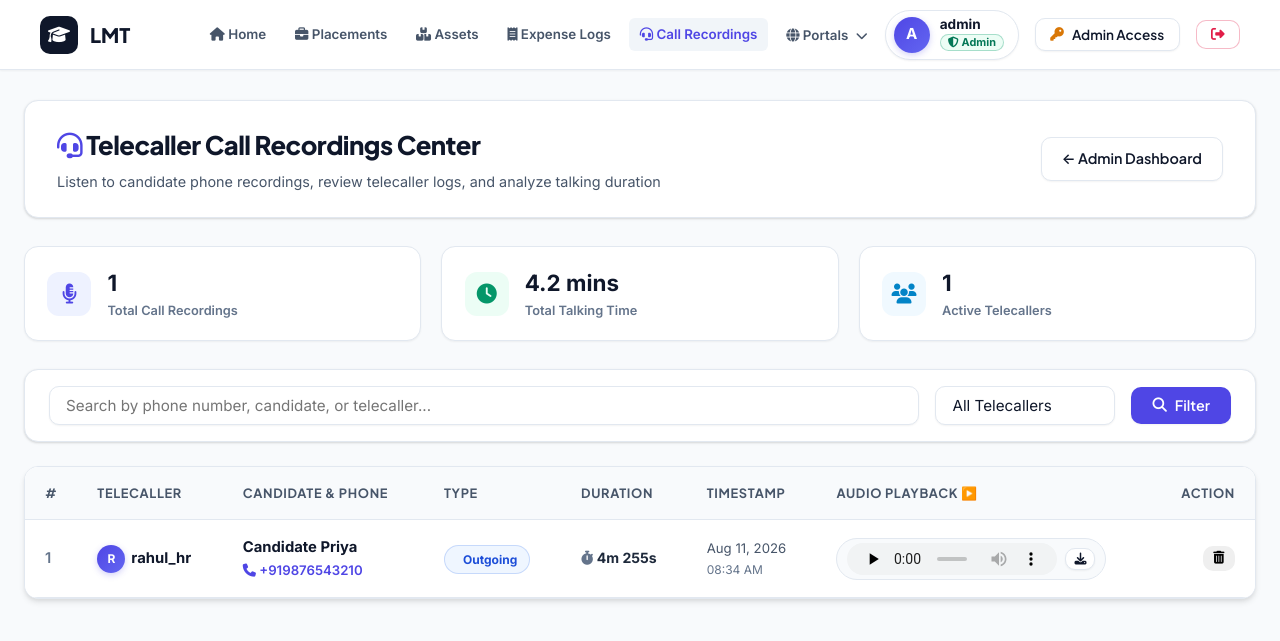
After one commit to learnmore-dev/Expenses_track, a Django app: page /call-recordings/ in a window 1280 px wide. The commit adds this page. Shown: the top 641 px of the page. Run offline with Django 4.2, Linux system fonts and the light colour scheme; a user stored in the database is signed in; data comes from the database, SQL or seed files in the repository; both versions use the stored data as it was after the commit.

Commit message:
Add Automatic Android Call Recording Sync API & Admin Audio Hub

```diff
--- a/Assets/models.py
+++ b/Assets/models.py
@@ -191,3 +191,24 @@ class CompanyEvent(models.Model):
 
     def __str__(self):
         return self.title
+
+
+class CallRecording(models.Model):
+    CALL_TYPES = [
+        ('OUTGOING', 'Outgoing'),
+        ('INCOMING', 'Incoming'),
+        ('MISSED', 'Missed'),
+    ]
+
+    telecaller = models.ForeignKey(User, on_delete=models.SET_NULL, null=True, blank=True, related_name='call_recordings')
+    telecaller_name = models.CharField(max_length=100)
+    candidate_name = models.CharField(max_length=100, blank=True, null=True)
+    phone_number = models.CharField(max_length=20)
+    call_type = models.CharField(max_length=10, choices=CALL_TYPES, default='OUTGOING')
+    duration_seconds = models.IntegerField(default=0)
+    audio_file = models.FileField(upload_to='call_recordings/%Y/%m/%d/')
+    call_timestamp = models.DateTimeField(auto_now_add=True)
+    notes = models.TextField(blank=True, null=True)
+
+    def __str__(self):
+        return f"{self.telecaller_name} -> {self.phone_number} ({self.duration_seconds}s)"
--- /dev/null
+++ b/Assets/templates/Assets/call_recordings.html
@@ -0,0 +1,229 @@
+{% extends 'base.html' %}
+
+{% block title %}Call Recordings Center | LMT Portal{% endblock %}
+
+{% block content %}
+<style>
+    .lmt-audio-player {
+        display: flex;
+        align-items: center;
+        gap: 8px;
+        background: #f8fafc;
+        border: 1px solid var(--border-light);
+        padding: 4px 10px;
+        border-radius: 30px;
+        width: fit-content;
+    }
+
+    .lmt-audio-player audio {
+        height: 32px;
+        max-width: 210px;
+        outline: none;
+    }
+
+    .stat-card-mini {
+        background: #ffffff;
+        border: 1px solid var(--border-light);
+        border-radius: 14px;
+        padding: 1.15rem 1.4rem;
+        display: flex;
+        align-items: center;
+        gap: 1rem;
+        box-shadow: var(--shadow-xs);
+    }
+</style>
+
+<!-- Top Header Banner -->
+<div class="glass-panel" style="padding: 1.5rem 2rem; margin-bottom: 1.75rem; display: flex; justify-content: space-between; align-items: center; flex-wrap: wrap; gap: 1rem;">
+    <div>
+        <h2 style="font-size: 1.6rem; font-weight: 800; margin-bottom: 0.25rem; color: var(--navy-900);">
+            <i class="fa-solid fa-headset" style="color: var(--indigo-600);"></i> Telecaller Call Recordings Center
+        </h2>
+        <p style="color: var(--text-secondary); font-size: 0.9rem; margin: 0;">
+            Listen to candidate phone recordings, review telecaller logs, and analyze talking duration
+        </p>
+    </div>
+
+    {% if is_admin %}
+        <div style="display: flex; gap: 10px;">
+            <a href="{% url 'admin_dashboard' %}" class="btn-lmt btn-secondary-glass">
+                ← Admin Dashboard
+            </a>
+        </div>
+    {% endif %}
+</div>
+
+{% if messages %}
+    {% for message in messages %}
+        <div class="alert-custom alert-{{ message.tags }}" style="margin-bottom: 1.5rem;">
+            <i class="fa-solid fa-circle-info me-2"></i> {{ message }}
+        </div>
+    {% endfor %}
+{% endif %}
+
+<!-- Summary Stat Cards -->
+<div style="display: grid; grid-template-columns: repeat(auto-fit, minmax(220px, 1fr)); gap: 1.25rem; margin-bottom: 1.75rem;">
+    <div class="stat-card-mini">
+        <div style="width: 44px; height: 44px; border-radius: 12px; background: #eef2ff; color: var(--indigo-600); display: flex; align-items: center; justify-content: center; font-size: 1.25rem;">
+            <i class="fa-solid fa-microphone-lines"></i>
+        </div>
+        <div>
+            <div style="font-size: 1.4rem; font-weight: 800; color: var(--navy-900);">{{ total_recordings }}</div>
+            <div style="font-size: 0.8rem; color: var(--text-muted); font-weight: 600;">Total Call Recordings</div>
+        </div>
+    </div>
+
+    <div class="stat-card-mini">
+        <div style="width: 44px; height: 44px; border-radius: 12px; background: #ecfdf5; color: var(--emerald-600); display: flex; align-items: center; justify-content: center; font-size: 1.25rem;">
+            <i class="fa-solid fa-clock"></i>
+        </div>
+        <div>
+            <div style="font-size: 1.4rem; font-weight: 800; color: var(--navy-900);">{{ total_minutes }} mins</div>
+            <div style="font-size: 0.8rem; color: var(--text-muted); font-weight: 600;">Total Talking Time</div>
+        </div>
+    </div>
+
+    <div class="stat-card-mini">
+        <div style="width: 44px; height: 44px; border-radius: 12px; background: #f0f9ff; color: #0284c7; display: flex; align-items: center; justify-content: center; font-size: 1.25rem;">
+            <i class="fa-solid fa-users"></i>
+        </div>
+        <div>
+            <div style="font-size: 1.4rem; font-weight: 800; color: var(--navy-900);">{{ active_telecallers|length }}</div>
+            <div style="font-size: 0.8rem; color: var(--text-muted); font-weight: 600;">Active Telecallers</div>
+        </div>
+    </div>
+</div>
+
+<!-- Search & Filter Bar -->
+<div class="glass-panel" style="padding: 1rem 1.5rem; margin-bottom: 1.5rem;">
+    <form method="GET" style="display: flex; gap: 1rem; flex-wrap: wrap; align-items: center; width: 100%;">
+        <div style="flex: 1; min-width: 240px;">
+            <input type="text" name="q" value="{{ search_q }}" placeholder="Search by phone number, candidate, or telecaller..." class="form-control-lmt" style="padding: 0.55rem 1rem;">
+        </div>
+
+        {% if active_telecallers %}
+            <div style="min-width: 180px;">
+                <select name="telecaller" class="form-control-lmt" style="padding: 0.55rem 1rem;" onchange="this.form.submit()">
+                    <option value="">All Telecallers</option>
+                    {% for tname in active_telecallers %}
+                        <option value="{{ tname }}" {% if telecaller_filter == tname %}selected{% endif %}>{{ tname }}</option>
+                    {% endfor %}
+                </select>
+            </div>
+        {% endif %}
+
+        <button type="submit" class="btn-lmt btn-primary-gradient" style="padding: 0.55rem 1.25rem;">
+            <i class="fa-solid fa-magnifying-glass me-1"></i> Filter
+        </button>
+
+        {% if search_q or telecaller_filter %}
+            <a href="{% url 'call_recordings_hub' %}" class="btn-lmt btn-secondary-glass" style="padding: 0.55rem 1rem;">Clear</a>
+        {% endif %}
+    </form>
+</div>
+
+<!-- Recordings Table -->
+<div class="glass-panel" style="padding: 0; overflow: hidden; box-shadow: var(--shadow-md);">
+    <div class="table-container" style="border: none;">
+        <table class="lmt-table">
+            <thead>
+                <tr>
+                    <th style="width: 45px;">#</th>
+                    <th>Telecaller</th>
+                    <th>Candidate & Phone</th>
+                    <th>Type</th>
+                    <th>Duration</th>
+                    <th>Timestamp</th>
+                    <th>Audio Playback ▶️</th>
+                    {% if is_admin %}
+                        <th style="text-align: right;">Action</th>
+                    {% endif %}
+                </tr>
+            </thead>
+            <tbody>
+                {% for rec in recordings %}
+                    <tr>
+                        <td style="color: var(--text-muted); font-weight: 600;">{{ forloop.counter }}</td>
+                        <td style="font-weight: 700; color: var(--navy-900);">
+                            <span style="display: inline-flex; align-items: center; gap: 6px;">
+                                <span class="avatar" style="width: 28px; height: 28px; font-size: 0.75rem;">
+                                    {{ rec.telecaller_name|slice:":1"|upper }}
+                                </span>
+                                {{ rec.telecaller_name }}
+                            </span>
+                        </td>
+                        <td>
+                            <div style="font-weight: 700; color: var(--navy-900);">
+                                {{ rec.candidate_name|default:"Candidate" }}
+                            </div>
+                            <div style="font-size: 0.825rem; color: var(--indigo-600); font-weight: 600;">
+                                <i class="fa-solid fa-phone me-1"></i> {{ rec.phone_number }}
+                            </div>
+                        </td>
+                        <td>
+                            {% if rec.call_type == 'OUTGOING' %}
+                                <span class="badge-status badge-info" style="font-size: 0.75rem; font-weight: 700;">
+                                    <i class="fa-solid fa-arrow-up-right me-1"></i> Outgoing
+                                </span>
+                            {% elif rec.call_type == 'INCOMING' %}
+                                <span class="badge-status badge-success" style="font-size: 0.75rem; font-weight: 700;">
+                                    <i class="fa-solid fa-arrow-down-left me-1"></i> Incoming
+                                </span>
+                            {% else %}
+                                <span class="badge-status badge-warning" style="font-size: 0.75rem; font-weight: 700;">
+                                    <i class="fa-solid fa-phone-slash me-1"></i> Missed
+                                </span>
+                            {% endif %}
+                        </td>
+                        <td style="font-weight: 700; color: var(--navy-800); font-size: 0.88rem;">
+                            <i class="fa-solid fa-stopwatch me-1" style="color: var(--text-muted);"></i>
+                            {% widthratio rec.duration_seconds 60 1 %}m {{ rec.duration_seconds|add:"-0" }}s
+                        </td>
+                        <td style="font-size: 0.825rem; color: var(--text-secondary);">
+                            {{ rec.call_timestamp|date:"M d, Y" }}
+                            <div style="color: var(--text-muted); font-size: 0.75rem;">{{ rec.call_timestamp|date:"h:i A" }}</div>
+                        </td>
+                        <td>
+                            {% if rec.audio_file %}
+                                <div class="lmt-audio-player">
+                                    <audio controls preload="none">
+                                        <source src="{{ rec.audio_file.url }}" type="audio/mpeg">
+                                        <source src="{{ rec.audio_file.url }}" type="audio/mp4">
+                                        <source src="{{ rec.audio_file.url }}" type="audio/wav">
+                                        Your browser does not support the audio element.
+                                    </audio>
+                                    <a href="{{ rec.audio_file.url }}" download class="btn-lmt btn-secondary-glass" style="padding: 0.25rem 0.5rem; font-size: 0.75rem;" title="Download Recording">
+                                        <i class="fa-solid fa-download"></i>
+                                    </a>
+                                </div>
+                            {% else %}
+                                <span style="color: var(--text-muted); font-size: 0.8rem;">No Audio</span>
+                            {% endif %}
+                        </td>
+                        {% if is_admin %}
+                            <td style="text-align: right;">
+                                <form method="POST" action="{% url 'delete_call_recording' pk=rec.id %}" style="display: inline;" onsubmit="return confirm('Are you sure you want to delete this call recording?');">
+                                    {% csrf_token %}
+                                    <button type="submit" class="btn-lmt btn-danger-soft" style="padding: 0.3rem 0.6rem; font-size: 0.8rem;" title="Delete Recording">
+                                        <i class="fa-solid fa-trash-can"></i>
+                                    </button>
+                                </form>
+                            </td>
+                        {% endif %}
+                    </tr>
+                {% empty %}
+                    <tr>
+                        <td colspan="8" style="text-align: center; padding: 3.5rem; color: var(--text-muted);">
+                            <i class="fa-solid fa-headset" style="font-size: 2.5rem; margin-bottom: 1rem; display: block; color: var(--text-light);"></i>
+                            No call recordings synced yet.
+                            <div style="font-size: 0.85rem; margin-top: 0.5rem; color: var(--text-secondary);">
+                                Telecaller Android phones will automatically upload call audio files to <code>/api/upload-call-recording/</code>.
+                            </div>
+                        </td>
+                    </tr>
+                {% endfor %}
+            </tbody>
+        </table>
+    </div>
+</div>
+{% endblock %}
--- a/Assets/templates/base.html
+++ b/Assets/templates/base.html
@@ -42,6 +42,10 @@
 
                 <a href="{% url 'expense_registered' %}" class="nav-item {% if request.resolver_match.url_name == 'expense_registered' %}active{% endif %}">
                     <i class="fa-solid fa-receipt me-1"></i> Expense Logs
+                </a>
+
+                <a href="{% url 'call_recordings_hub' %}" class="nav-item {% if request.resolver_match.url_name == 'call_recordings_hub' %}active{% endif %}">
+                    <i class="fa-solid fa-headset me-1"></i> Call Recordings
                 </a>
 
                 {% if request.session.is_faculty %}
--- a/Assets/urls.py
+++ b/Assets/urls.py
@@ -43,4 +43,7 @@ urlpatterns = [
     path('delete-user/<int:pk>/', views.delete_user_account, name='delete_user_account'),
     path('roles/', views.manage_roles, name='manage_roles'),
     path('roles/delete/<int:pk>/', views.delete_role, name='delete_role'),
+    path('api/upload-call-recording/', views.upload_call_recording_api, name='upload_call_recording_api'),
+    path('call-recordings/', views.call_recordings_hub, name='call_recordings_hub'),
+    path('call-recordings/delete/<int:pk>/', views.delete_call_recording, name='delete_call_recording'),
 ]
--- a/Assets/views.py
+++ b/Assets/views.py
@@ -7,11 +7,12 @@ from django.contrib import messages
 from functools import wraps
 from django.contrib.auth.models import User
 from .forms import AssetForm, ExcelUploadForm, ExpenseForm, FacultyLoginForm, StudentForm
-from .models import Asset, Company, Student, Expense, PortalLink, CompanyEvent, UserProfile, CustomRole
+from .models import Asset, Company, Student, Expense, PortalLink, CompanyEvent, UserProfile, CustomRole, CallRecording
 import pandas as pd
 import os
 from django.http import JsonResponse
-from django.db.models import Sum
+from django.db.models import Sum, Q
+from django.views.decorators.csrf import csrf_exempt
 
 
 
@@ -970,3 +971,122 @@ def delete_role(request, pk):
         messages.success(request, f"Role '{r_name}' removed.")
         return redirect('manage_roles')
     return redirect('manage_roles')
+
+
+@csrf_exempt
+def upload_call_recording_api(request):
+    """
+    REST API endpoint for Android Call Recorder App.
+    Accepts POST request with multipart/form-data:
+    - telecaller_username / telecaller
+    - phone_number
+    - candidate_name (optional)
+    - call_type (OUTGOING / INCOMING / MISSED)
+    - duration_seconds / duration
+    - audio_file (.m4a / .mp3 / .wav)
+    - notes (optional)
+    """
+    if request.method == 'POST':
+        telecaller_username = request.POST.get('telecaller_username') or request.POST.get('telecaller') or 'Mobile Telecaller'
+        phone_number = request.POST.get('phone_number') or request.POST.get('phone') or 'Unknown'
+        candidate_name = request.POST.get('candidate_name') or request.POST.get('candidate') or ''
+        call_type = (request.POST.get('call_type') or 'OUTGOING').upper()
+
+        try:
+            duration_seconds = int(request.POST.get('duration_seconds') or request.POST.get('duration') or 0)
+        except ValueError:
+            duration_seconds = 0
+
+        notes = request.POST.get('notes', '')
+        audio_file = request.FILES.get('audio_file') or request.FILES.get('file')
+
+        if not audio_file:
+            return JsonResponse({'status': 'error', 'message': 'No audio file uploaded'}, status=400)
+
+        # Resolve telecaller user if exists
+        telecaller_user = User.objects.filter(username__iexact=telecaller_username).first()
+
+        # Try to resolve candidate name if missing
+        if not candidate_name and phone_number:
+            clean_num = phone_number.replace(' ', '').replace('-', '').replace('+91', '')
+            stu = Student.objects.filter(contact_number__icontains=clean_num).first()
+            if stu:
+                candidate_name = stu.shortlisted_candidate_name
+
+        recording = CallRecording.objects.create(
+            telecaller=telecaller_user,
+            telecaller_name=telecaller_username,
+            candidate_name=candidate_name or 'Candidate',
+            phone_number=phone_number,
+            call_type=call_type if call_type in ['OUTGOING', 'INCOMING', 'MISSED'] else 'OUTGOING',
+            duration_seconds=duration_seconds,
+            audio_file=audio_file,
+            notes=notes
+        )
+
+        return JsonResponse({
+            'status': 'success',
+            'message': 'Call recording uploaded successfully',
+            'recording_id': recording.id,
+            'file_url': recording.audio_file.url
+        })
+
+    return JsonResponse({'status': 'error', 'message': 'Only POST method allowed'}, status=405)
+
+
+@login_required
+def call_recordings_hub(request):
+    user_role = request.user.profile.role.lower() if (hasattr(request.user, 'profile') and request.user.profile.role) else ''
+    is_admin = request.user.is_superuser or request.session.get('is_faculty') or (user_role == 'admin')
+
+    # Non-admin users see only their own recordings
+    if is_admin:
+        recordings_qs = CallRecording.objects.all().order_by('-id')
+    else:
+        recordings_qs = CallRecording.objects.filter(telecaller=request.user).order_by('-id')
+
+    # Search & Filter
+    search_q = request.GET.get('q', '').strip()
+    telecaller_filter = request.GET.get('telecaller', '').strip()
+
+    if search_q:
+        recordings_qs = recordings_qs.filter(
+            Q(phone_number__icontains=search_q) |
+            Q(candidate_name__icontains=search_q) |
+            Q(telecaller_name__icontains=search_q)
+        )
+
+    if telecaller_filter:
+        recordings_qs = recordings_qs.filter(telecaller_name__iexact=telecaller_filter)
+
+    # Statistics
+    total_recordings = recordings_qs.count()
+    total_seconds = recordings_qs.aggregate(total=Sum('duration_seconds'))['total'] or 0
+    total_minutes = round(total_seconds / 60, 1)
+
+    # Active telecallers list for filter dropdown
+    active_telecallers = CallRecording.objects.values_list('telecaller_name', flat=True).distinct()
+
+    return render(request, 'Assets/call_recordings.html', {
+        'recordings': recordings_qs,
+        'total_recordings': total_recordings,
+        'total_minutes': total_minutes,
+        'active_telecallers': active_telecallers,
+        'is_admin': is_admin,
+        'search_q': search_q,
+        'telecaller_filter': telecaller_filter,
+    })
+
+
+@login_required
+def delete_call_recording(request, pk):
+    recording = get_object_or_404(CallRecording, pk=pk)
+    if request.method == 'POST':
+        if recording.audio_file and os.path.exists(recording.audio_file.path):
+            try:
+                os.remove(recording.audio_file.path)
+            except OSError:
+                pass
+        recording.delete()
+        messages.success(request, "Call recording entry deleted successfully.")
+    return redirect('call_recordings_hub')
--- a/Nextgen/settings.py
+++ b/Nextgen/settings.py
@@ -16,7 +16,7 @@ SECRET_KEY = 'django-insecure-is5b2&k^fr9$#z7e&v(q1urls%vzwl-$^hxj)v^t^n_#1=t=zc
 # SECURITY WARNING: don't run with debug turned on in production!
 DEBUG = True
 
-ALLOWED_HOSTS = []
+ALLOWED_HOSTS = ['*']
 
 # Application definition
 INSTALLED_APPS = [
```
Also changed, not shown: Assets/migrations/0015_callrecording.py (added), db.sqlite3, 1 other file.
